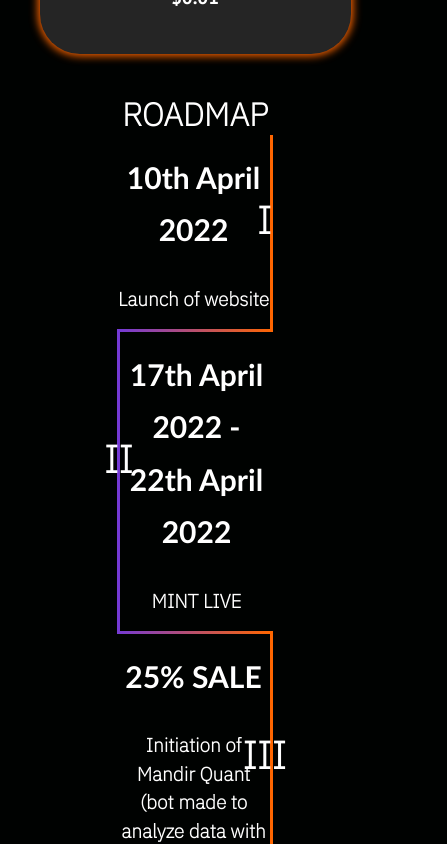
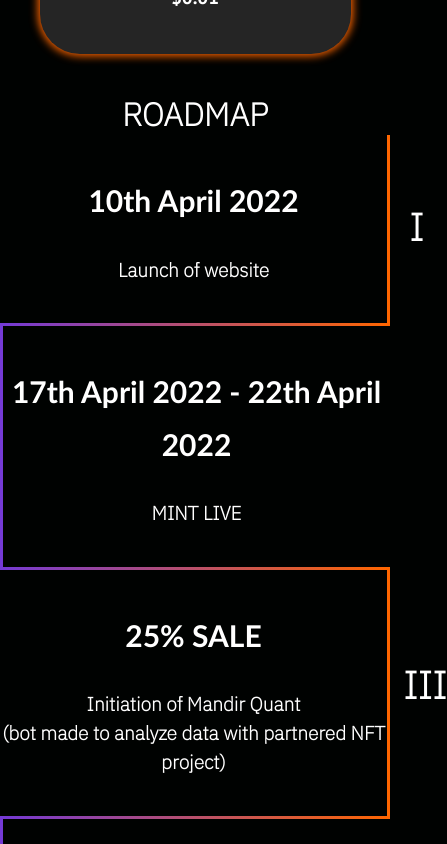
Before and after one commit to ApeLabsNFT/Jai-Shri-Ram, a React (Create React App) app: page /home in a window 390 px wide. Shown: the part 1660-2504 px from the top of the page, 447 px wide, since content can reach past the window. Built offline with nearby package versions, Linux system fonts and the light colour scheme; the HTML template or start-up script is replaced by a standard one; a web font is replaced by a local one.

Commit message:
fixed faq and timeline

```diff
--- a/src/components/faq.css
+++ b/src/components/faq.css
@@ -23,7 +23,7 @@
 .faq-container2{
 	padding-top: 20px;
 
-    width: 60%;
+    width: 90%;
 	overflow-y: scroll;
 	height: auto;
     min-height: 100%;
--- a/src/components/timeline2.css
+++ b/src/components/timeline2.css
@@ -23,15 +23,23 @@
 		 font-weight:bolder;
 
 	}
+	.timeline-res{
+		max-width: 100% !important;
+	}
+}
+ /* main {
 
+
+} */
+
+
+.timeline-res{
+	min-width: 30%;
+	max-width: 40%;
+	margin: auto;
+	overflow-x: none;
 }
- main {
-	 min-width: 20%;
-	 max-width: 40%;
-	 margin: auto;
-	 overflow-x: none;
 
-}
 .roadhead{
 
 	color: white;
--- a/src/components/timeline2.js
+++ b/src/components/timeline2.js
@@ -3,7 +3,7 @@ import "./timeline2.css"
 function Timeline2(){
     return(<>
     <h1 class="addition">ROADMAP</h1>
-    <main>
+    <main className="timeline-res">
         <p class="newtime"><p class="roadhead">10th April 2022</p><br></br>Launch of website</p>
         <p class="newtime"><p class="roadhead">17th April 2022 - 22th April 2022</p><br></br>MINT LIVE</p>
         <p class="newtime"><p class="roadhead">25% SALE</p><br></br>Initiation of Mandir Quant<br></br>(bot made to analyze data with partnered NFT project)</p>
```
